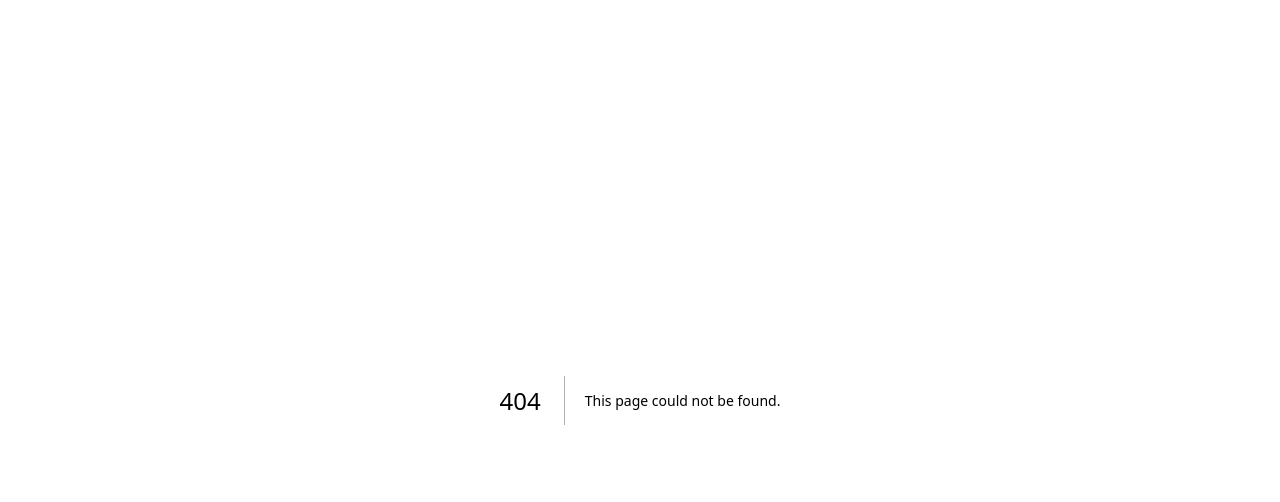
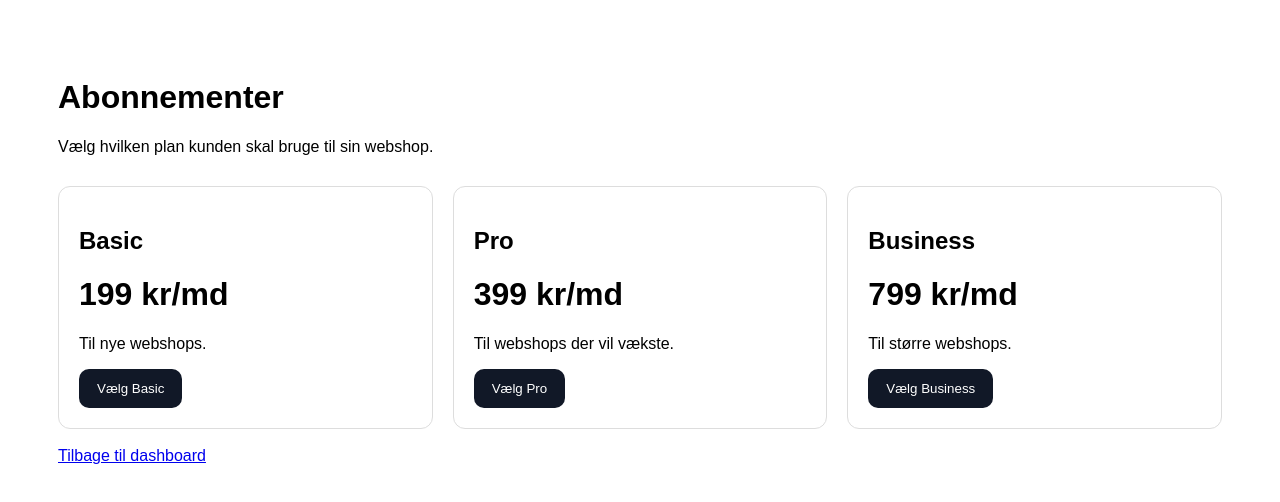
Before and after one commit to postjkhandel-ship-it/shoppilot, a Next.js app: page /plans in a window 1280 px wide. Before the commit this address had no page. Shown: the top 502 px of the page. Built offline with nearby package versions, Linux system fonts and the light colour scheme.

Commit message:
Create page.js

```diff
--- /dev/null
+++ b/app/plans/page.js
@@ -0,0 +1,50 @@
+export default function Plans() {
+  return (
+    <main style={{ padding: "50px", fontFamily: "Arial" }}>
+      <h1>Abonnementer</h1>
+      <p>Vælg hvilken plan kunden skal bruge til sin webshop.</p>
+
+      <div style={{ display: "grid", gridTemplateColumns: "repeat(auto-fit, minmax(220px,1fr))", gap: "20px", marginTop: "30px" }}>
+        <div style={card}>
+          <h2>Basic</h2>
+          <h1>199 kr/md</h1>
+          <p>Til nye webshops.</p>
+          <button style={button}>Vælg Basic</button>
+        </div>
+
+        <div style={card}>
+          <h2>Pro</h2>
+          <h1>399 kr/md</h1>
+          <p>Til webshops der vil vækste.</p>
+          <button style={button}>Vælg Pro</button>
+        </div>
+
+        <div style={card}>
+          <h2>Business</h2>
+          <h1>799 kr/md</h1>
+          <p>Til større webshops.</p>
+          <button style={button}>Vælg Business</button>
+        </div>
+      </div>
+
+      <br />
+      <a href="/dashboard">Tilbage til dashboard</a>
+    </main>
+  );
+}
+
+const card = {
+  border: "1px solid #ddd",
+  borderRadius: "12px",
+  padding: "20px",
+  background: "#fff"
+};
+
+const button = {
+  background: "#111827",
+  color: "white",
+  border: "none",
+  padding: "12px 18px",
+  borderRadius: "10px",
+  cursor: "pointer"
+};
```
